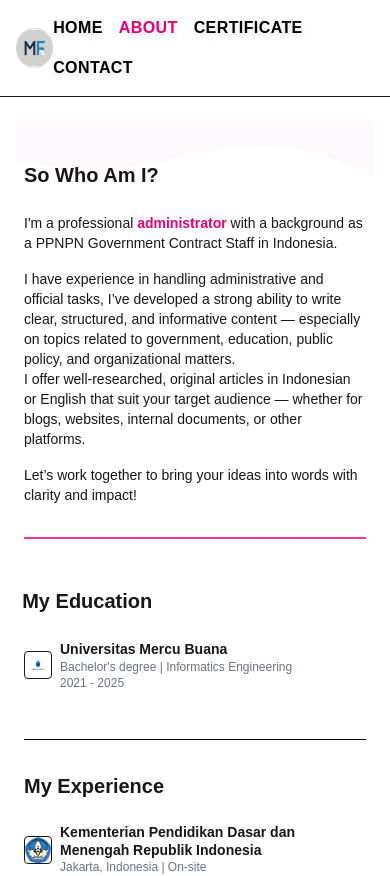
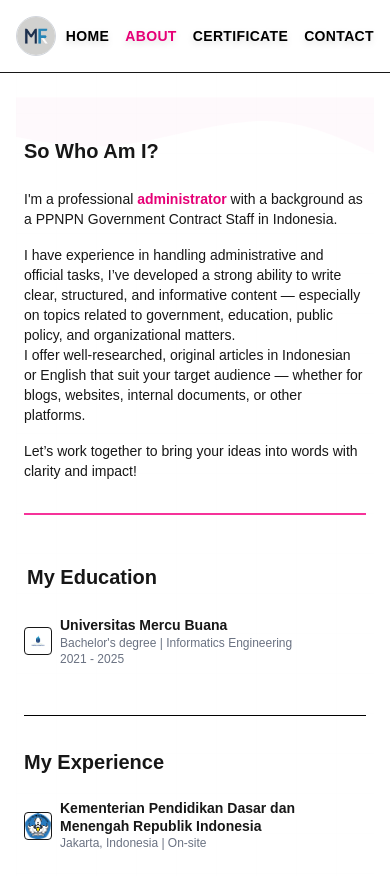
Before and after one commit to fadlanrm/my-portofolio, a Next.js app: page /about in a window 390 px wide. Shown: the top 876 px of the page. Built offline with nearby package versions, Linux system fonts and the light colour scheme.

Commit message:
perbaikan menu pada header

```diff
--- a/app/components/Navbar.tsx
+++ b/app/components/Navbar.tsx
@@ -21,12 +21,12 @@
           className="h-10 w-10 sm:h-14 sm:w-14 object-contain rounded-full border border-gray-300 bg-white"
         />
       </div>
-      <div className="flex flex-wrap gap-4 sm:gap-8 md:gap-12">
+      <div className="flex ml-auto gap-4 sm:gap-8 md:gap-12">
   {menu.map((item) => (
     <Link
       key={item.href}
       href={item.href}
-            className={`font-bold text-base sm:text-lg uppercase tracking-wide drop-shadow-md ${
+      className={`font-bold text-sm md:text-lg uppercase tracking-wide drop-shadow-md ${
         pathname === item.href
           ? "text-pink-600"
           : "text-black hover:text-pink-600"
```
Lines whose indentation alone changed are shown as unchanged.
